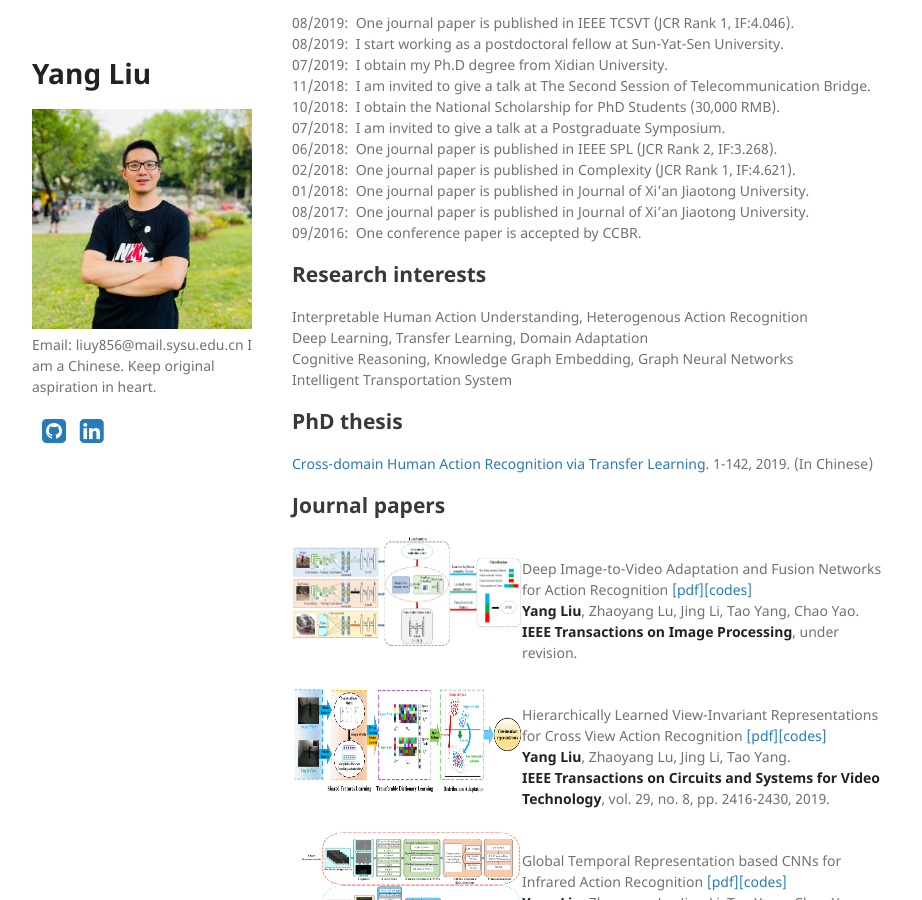
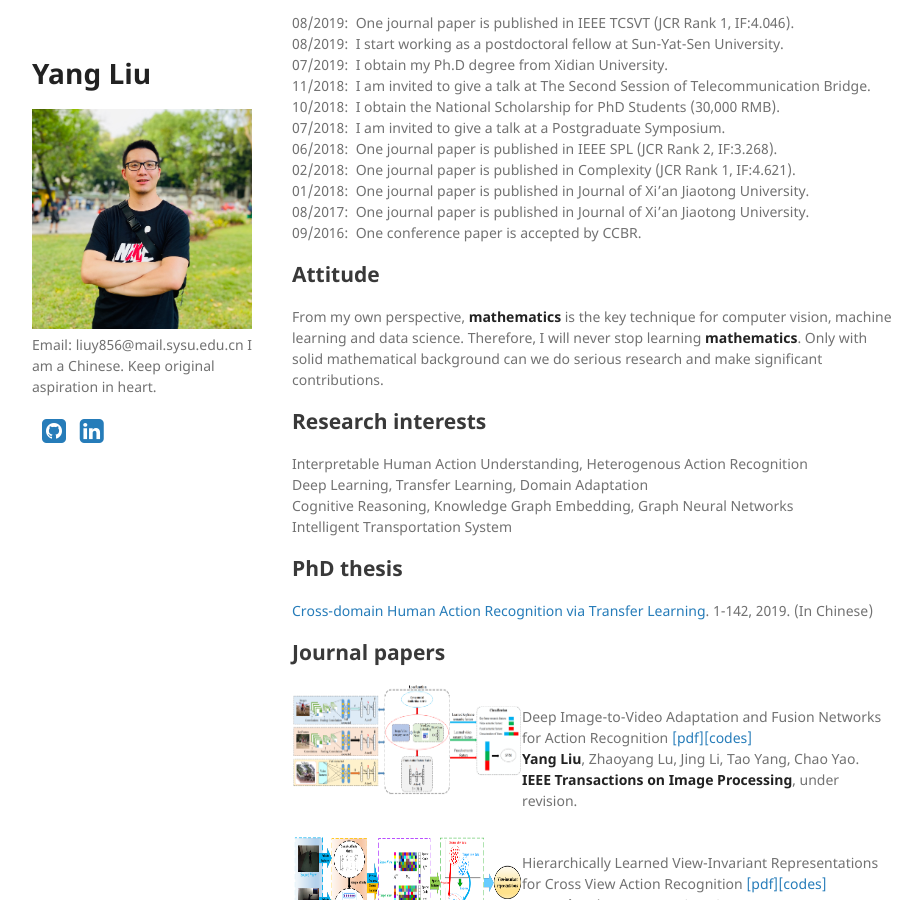
Before and after one commit to YangLiu9208/home, a Jekyll site: the page built from index.md, in a window 1280 px wide and 900 px high, scrolled down 320 px. Shown: the whole window, without its empty margins (178-1100 px from the left). Built offline with Jekyll 4.4.1, drawn with Linux system fonts in a browser that asks for light colours; a style sheet for code colours, icons or effects is not loaded.

Commit message:
Update index.md

```diff
--- a/index.md
+++ b/index.md
@@ -18,6 +18,9 @@ I'm Yang Liu (刘阳), a post-doctoral fellow at [HCP Lab](http://www.sysu-hcp.n
 01/2018:&nbsp;   One journal paper is published in Journal of Xi'an Jiaotong University.
 08/2017:&nbsp;   One journal paper is published in Journal of Xi'an Jiaotong University.
 09/2016:&nbsp;   One conference paper is accepted by CCBR.
+
+## Attitude
+From my own perspective, **mathematics** is the key technique for computer vision, machine learning and data science. Therefore, I will never stop learning **mathematics**. Only with solid mathematical background can we do serious research and make significant contributions.
 
 ## Research interests
 Interpretable Human Action Understanding, Heterogenous Action Recognition
```
